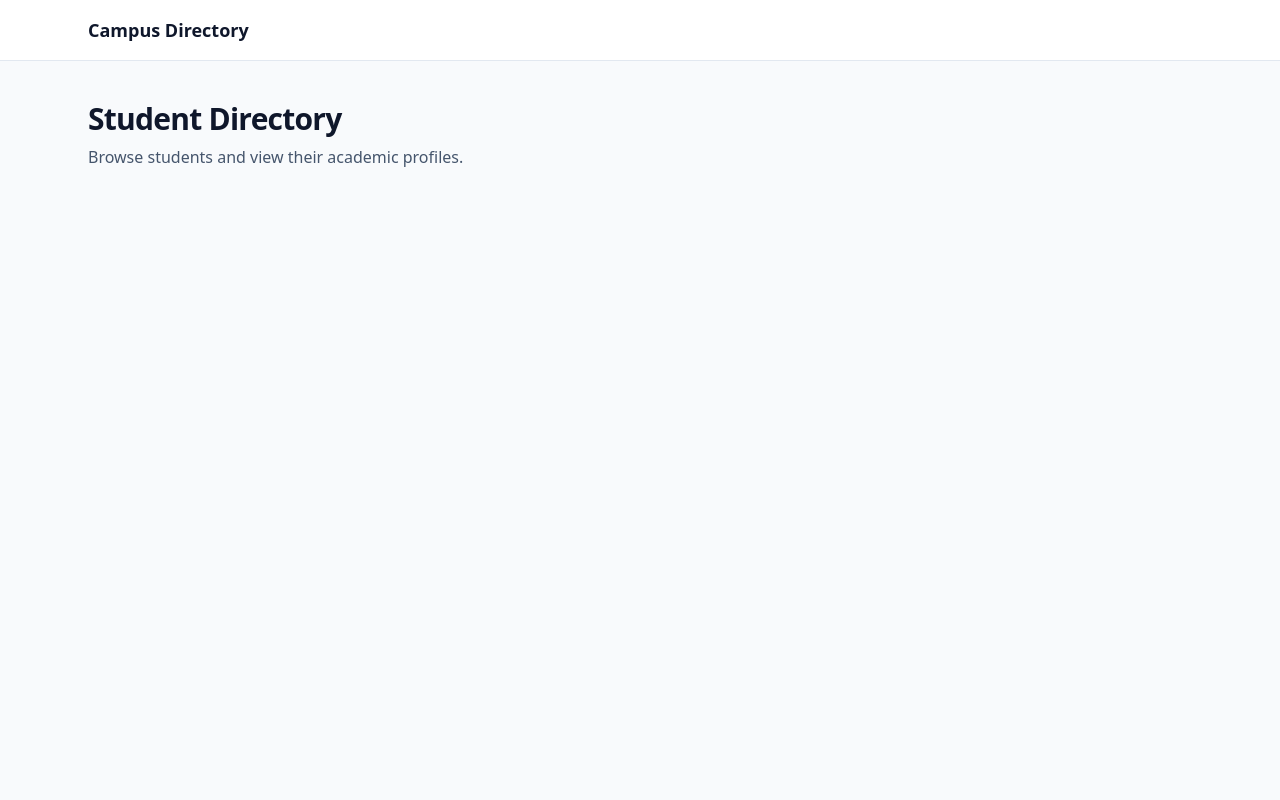
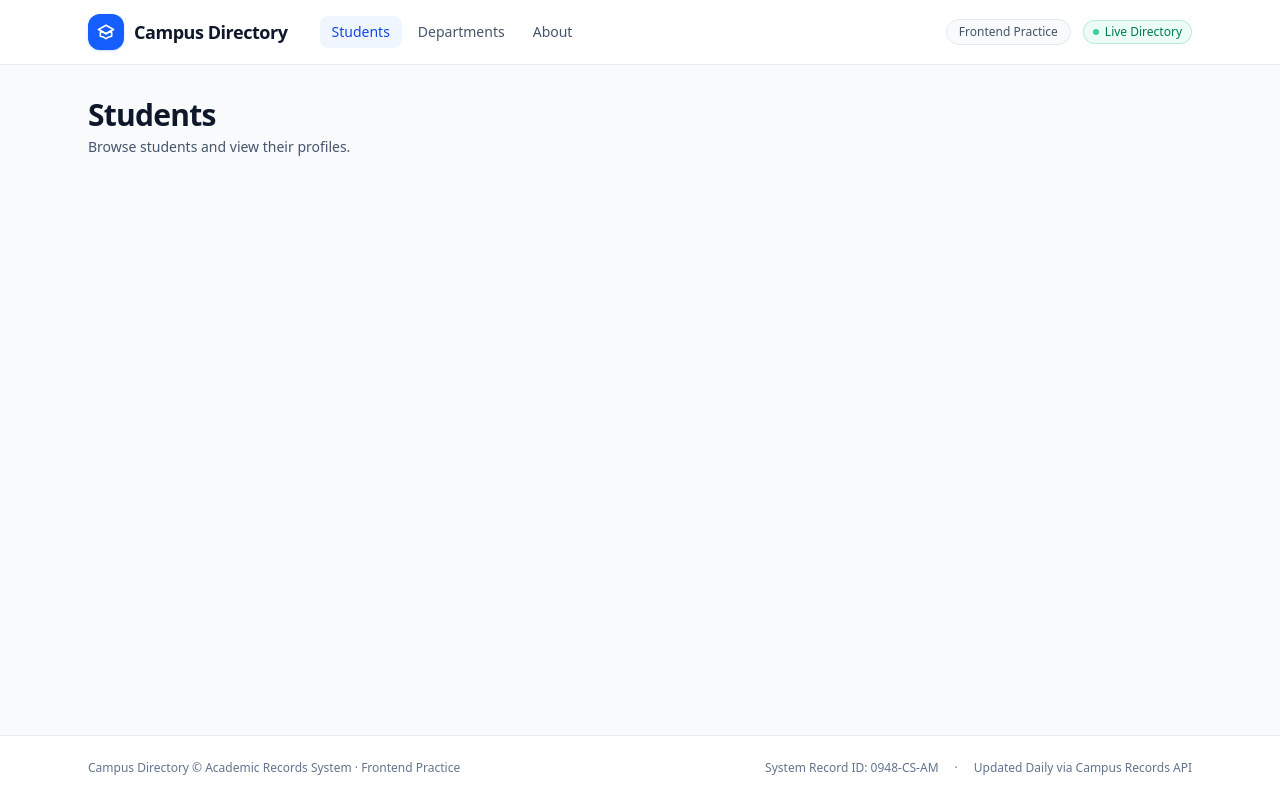
Before and after one commit to Dharmi-456-design/NEXTJS-PROJECTS, a Next.js app in the folder student-directory/: page / in a window 1280 px wide. Built offline with nearby package versions, Linux system fonts and the light colour scheme.

Commit message:
add folder structure

```diff
--- /dev/null
+++ b/student-directory/src/app/departments/page.tsx
@@ -0,0 +1,14 @@
+export default function DepartmentsPage() {
+  return (
+    <div className="mx-auto max-w-6xl px-4 py-8 sm:px-6">
+      <div className="mb-8">
+        <h1 className="text-3xl font-bold tracking-tight text-slate-900">
+          Departments
+        </h1>
+        <p className="mt-1 text-sm text-slate-600">
+          Explore academic faculties, programs, and enrolled students.
+        </p>
+      </div>
+    </div>
+  );
+}
--- a/student-directory/src/app/layout.tsx
+++ b/student-directory/src/app/layout.tsx
@@ -1,9 +1,11 @@
 import type { Metadata } from "next";
+import Header from "@/components/Header";
+import Footer from "@/components/Footer";
 import "./globals.css";
 
 export const metadata: Metadata = {
-  title: "Student Directory",
-  description: "Next.js App Router Student Directory Application",
+  title: "Campus Directory - Student Directory",
+  description: "Browse students and view their academic profiles",
 };
 
 export default function RootLayout({
@@ -13,8 +15,10 @@ export default function RootLayout({
 }) {
   return (
     <html lang="en">
-      <body className="min-h-screen bg-slate-50 text-slate-800 antialiased">
-        {children}
+      <body className="flex min-h-screen flex-col bg-slate-50 text-slate-900 antialiased">
+        <Header />
+        <main className="flex-1">{children}</main>
+        <Footer />
       </body>
     </html>
   );
--- a/student-directory/src/app/page.tsx
+++ b/student-directory/src/app/page.tsx
@@ -1,17 +1,14 @@
-import Header from "@/components/Header";
-
 export default function HomePage() {
   return (
-    <main className="min-h-screen">
-      <Header />
-      <div className="mx-auto max-w-6xl px-6 py-10">
+    <div className="mx-auto max-w-6xl px-4 py-8 sm:px-6">
+      <div className="mb-8">
         <h1 className="text-3xl font-bold tracking-tight text-slate-900">
-          Student Directory
+          Students
         </h1>
-        <p className="mt-2 text-slate-600">
-          Browse students and view their academic profiles.
+        <p className="mt-1 text-sm text-slate-600">
+          Browse students and view their profiles.
         </p>
       </div>
-    </main>
+    </div>
   );
 }
--- /dev/null
+++ b/student-directory/src/components/Footer.tsx
@@ -0,0 +1,18 @@
+export default function Footer() {
+  return (
+    <footer className="border-t border-slate-200/80 bg-white">
+      <div className="mx-auto flex max-w-6xl flex-col items-center justify-between gap-4 px-4 py-6 text-xs text-slate-500 sm:flex-row sm:px-6">
+        <div>
+          <p>
+            Campus Directory © Academic Records System · Frontend Practice
+          </p>
+        </div>
+        <div className="flex items-center gap-4">
+          <span>System Record ID: 0948-CS-AM</span>
+          <span>·</span>
+          <span>Updated Daily via Campus Records API</span>
+        </div>
+      </div>
+    </footer>
+  );
+}
--- a/student-directory/src/components/Header.tsx
+++ b/student-directory/src/components/Header.tsx
@@ -1,8 +1,80 @@
+"use client";
+
+import Link from "next/link";
+import { usePathname } from "next/navigation";
+
 export default function Header() {
+  const pathname = usePathname();
+
+  const navLinks = [
+    { name: "Students", href: "/" },
+    { name: "Departments", href: "/departments" },
+    { name: "About", href: "/about" },
+  ];
+
   return (
-    <header className="border-b border-slate-200 bg-white">
-      <div className="mx-auto flex max-w-6xl items-center justify-between px-6 py-4">
-        <span className="text-lg font-bold text-slate-900">Campus Directory</span>
+    <header className="sticky top-0 z-50 border-b border-slate-200/80 bg-white/95 backdrop-blur-md">
+      <div className="mx-auto flex max-w-6xl items-center justify-between px-4 py-3.5 sm:px-6">
+        <div className="flex items-center gap-8">
+          <Link href="/" className="flex items-center gap-2.5 group">
+            <span className="flex h-9 w-9 items-center justify-center rounded-xl bg-blue-600 text-white font-bold shadow-sm shadow-blue-500/20 group-hover:bg-blue-700 transition">
+              <svg
+                className="h-5 w-5"
+                fill="none"
+                viewBox="0 0 24 24"
+                stroke="currentColor"
+                strokeWidth={2}
+              >
+                <path
+                  strokeLinecap="round"
+                  strokeLinejoin="round"
+                  d="M12 14l9-5-9-5-9 5 9 5z"
+                />
+                <path
+                  strokeLinecap="round"
+                  strokeLinejoin="round"
+                  d="M12 14l6.16-3.422a12.083 12.083 0 01.665 6.479A11.952 11.952 0 0012 20.055a11.952 11.952 0 00-6.824-2.998 12.078 12.078 0 01.665-6.479L12 14z"
+                />
+              </svg>
+            </span>
+            <span className="text-lg font-bold tracking-tight text-slate-900 group-hover:text-blue-600 transition">
+              Campus Directory
+            </span>
+          </Link>
+
+          <nav className="hidden sm:flex items-center gap-1">
+            {navLinks.map((link) => {
+              const isActive =
+                link.href === "/"
+                  ? pathname === "/"
+                  : pathname.startsWith(link.href);
+
+              return (
+                <Link
+                  key={link.href}
+                  href={link.href}
+                  className={`rounded-lg px-3 py-1.5 text-sm font-medium transition ${
+                    isActive
+                      ? "bg-blue-50 text-blue-700"
+                      : "text-slate-600 hover:bg-slate-100 hover:text-slate-900"
+                  }`}
+                >
+                  {link.name}
+                </Link>
+              );
+            })}
+          </nav>
+        </div>
+
+        <div className="flex items-center gap-3">
+          <span className="hidden md:inline-flex items-center rounded-full border border-slate-200 bg-slate-50 px-3 py-1 text-xs font-medium text-slate-600">
+            Frontend Practice
+          </span>
+          <span className="inline-flex items-center gap-1.5 rounded-full bg-emerald-50 px-2.5 py-1 text-xs font-medium text-emerald-700 ring-1 ring-inset ring-emerald-600/20">
+            <span className="h-1.5 w-1.5 rounded-full bg-emerald-500 animate-pulse" />
+            Live Directory
+          </span>
+        </div>
       </div>
     </header>
   );
```
